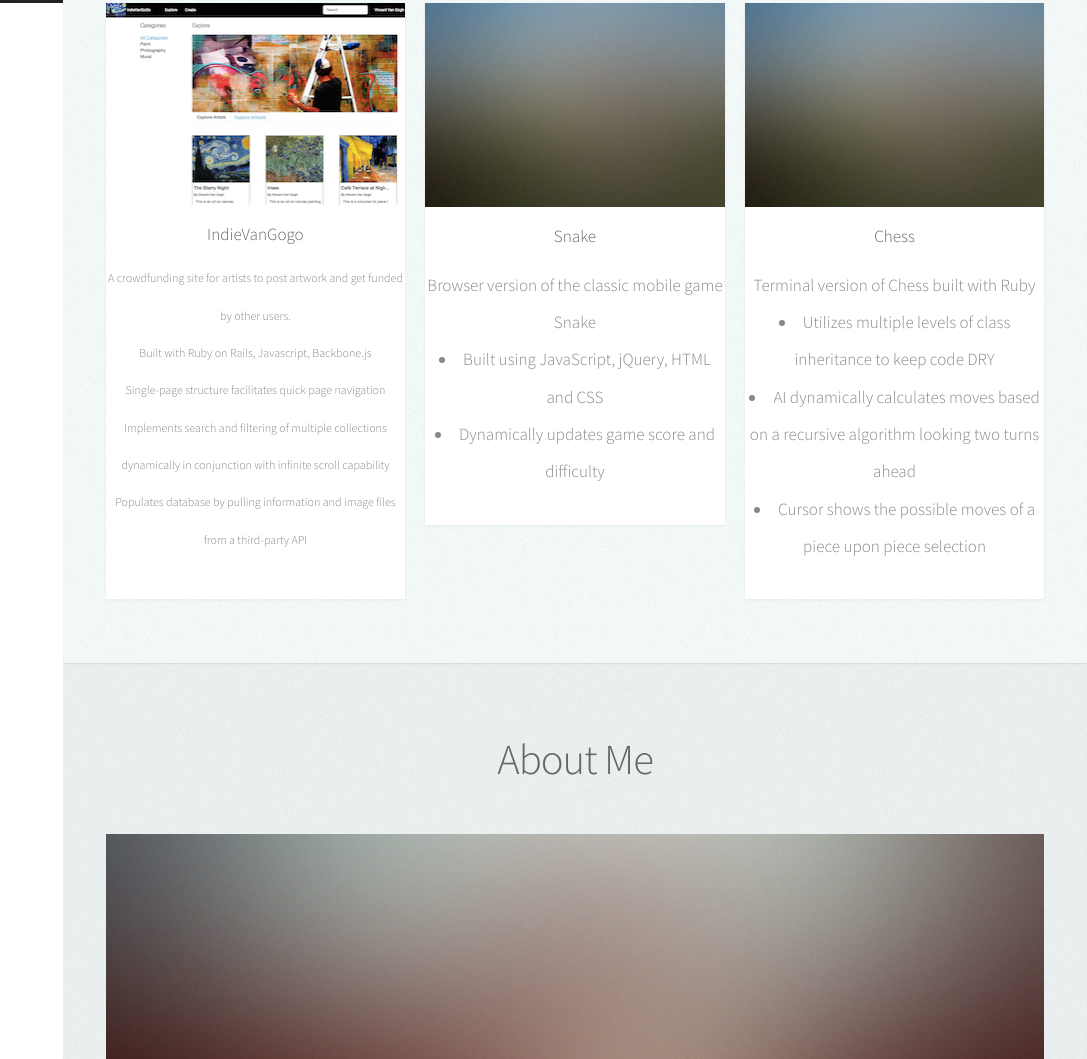
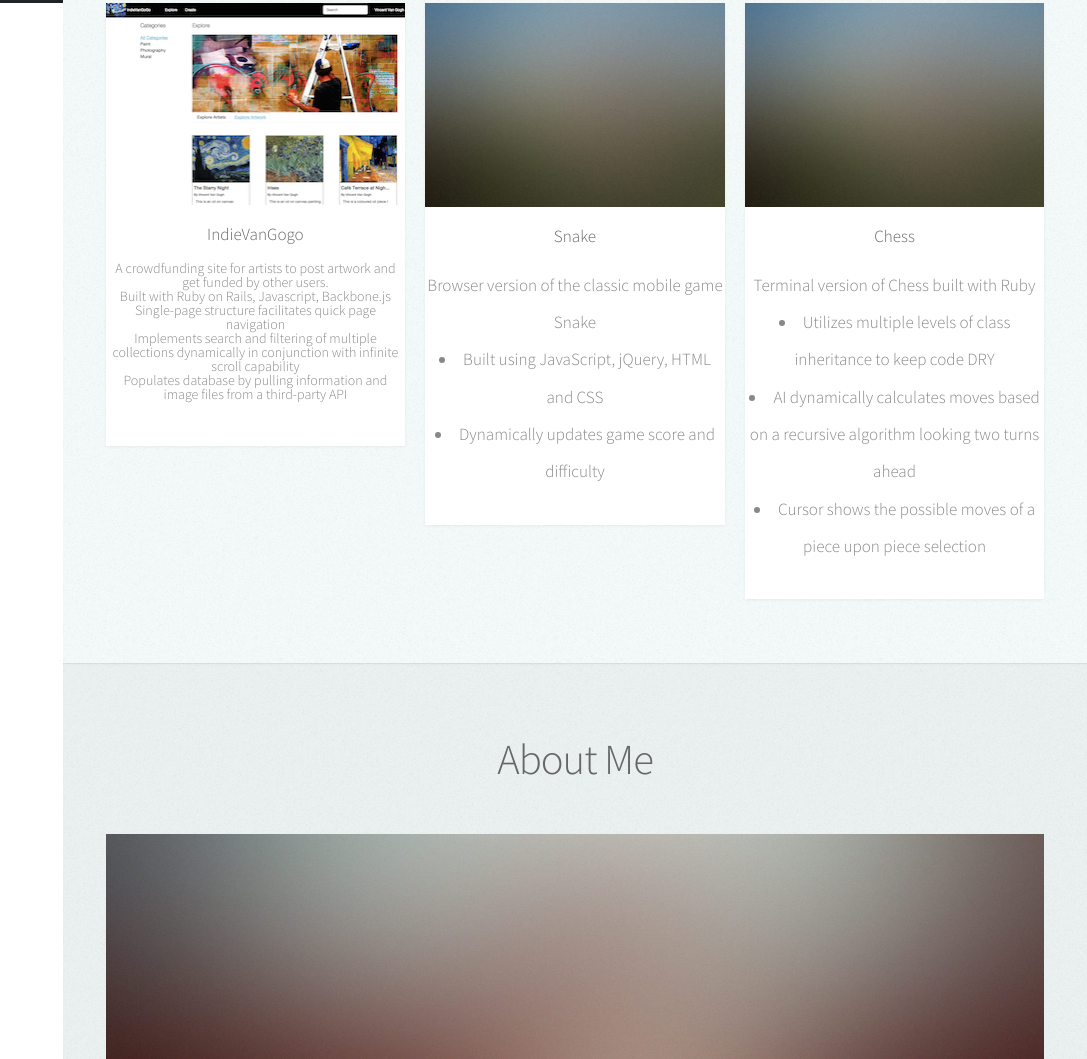
Before and after one commit to martineehrlich/martineehrlich.github.io, a plain HTML site: page index.html in a window 1280 px wide. Shown: the part 797-1856 px from the top of the page, without its empty margins (193-1280 px from the left). Drawn offline with Linux system fonts and the light colour scheme.

Commit message:
change line height

```diff
--- a/assets/css/main.css
+++ b/assets/css/main.css
@@ -1745,7 +1745,8 @@
 /* List */
 
 .portfolio-text{
-	font-size: 12px;
+	font-size: 14px;
+	line-height: 1;
 }
 
 	ul.default {
```
